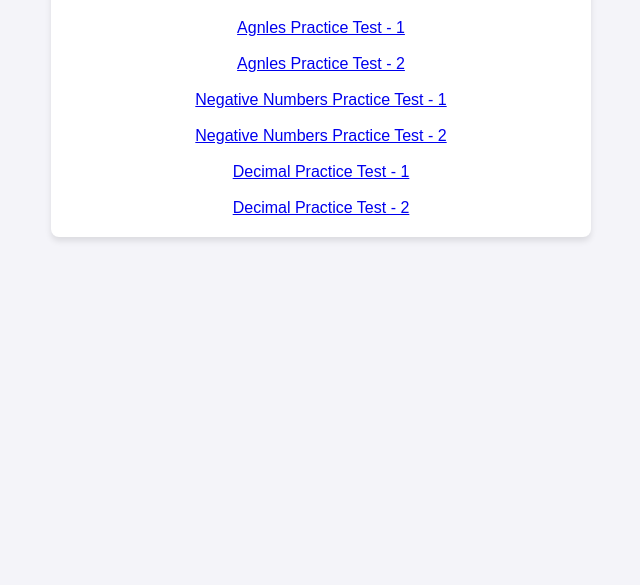
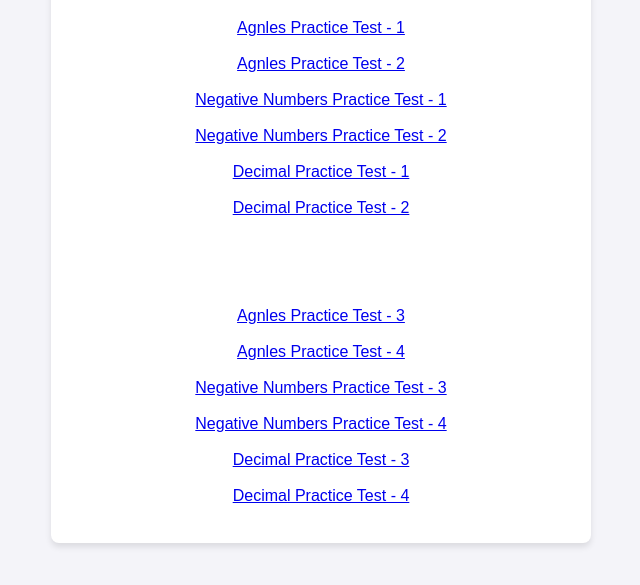
Before and after one commit to myraaggarwal07/practice-tests-year-7-maths, a plain HTML site: page index.html in a window 1280 px wide. Shown: the part 139-724 px from the top of the page, without its empty margins (319-959 px from the left). Drawn offline with Linux system fonts and the light colour scheme.

Commit message:
Update index.html

```diff
--- a/index.html
+++ b/index.html
@@ -59,6 +59,21 @@
         <a href="Decimal_Test_1.html">Decimal Practice Test - 1</a>
       </br></br>
         <a href="Decimal_Test_2.html">Decimal Practice Test - 2</a>
+        </br></br>
+         </br></br>
+        </br></br>
+         <a href="Angles Practice Test 4.html">Agnles Practice Test - 3</a>
+        </br></br>
+         <a href="Angles Practice Test 4.html">Agnles Practice Test - 4</a>
+        </br></br>
+         <a href="Negative_Numbers_Test_3.html">Negative Numbers Practice Test - 3</a>
+      </br></br>
+        <a href="Negative_Numbers_Test_4.html">Negative Numbers Practice Test - 4</a>
+      </br></br>
+        <a href="Decimal_Test_3.html">Decimal Practice Test - 3</a>
+      </br></br>
+         <a href="Decimal_Test_4.html">Decimal Practice Test - 4</a>
+      </br></br>
     </div>
 </body>
 </html>
```
